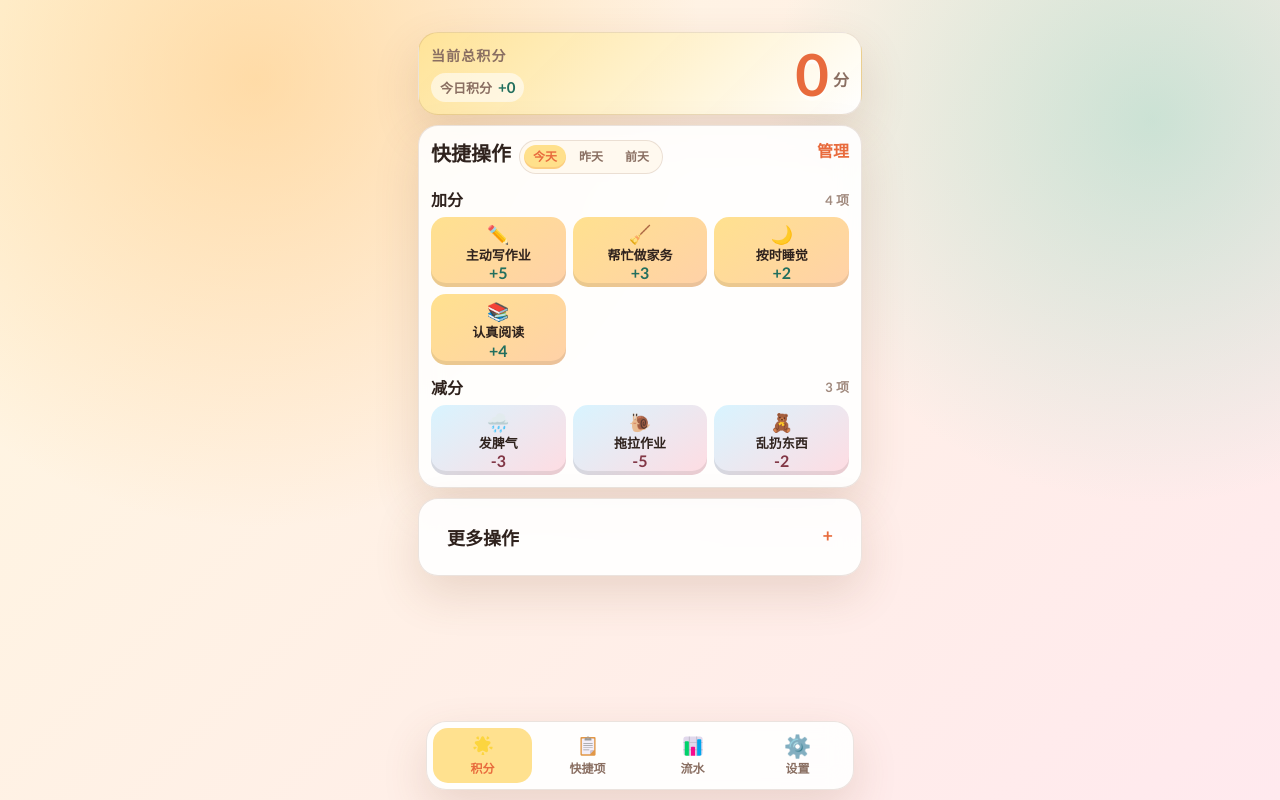
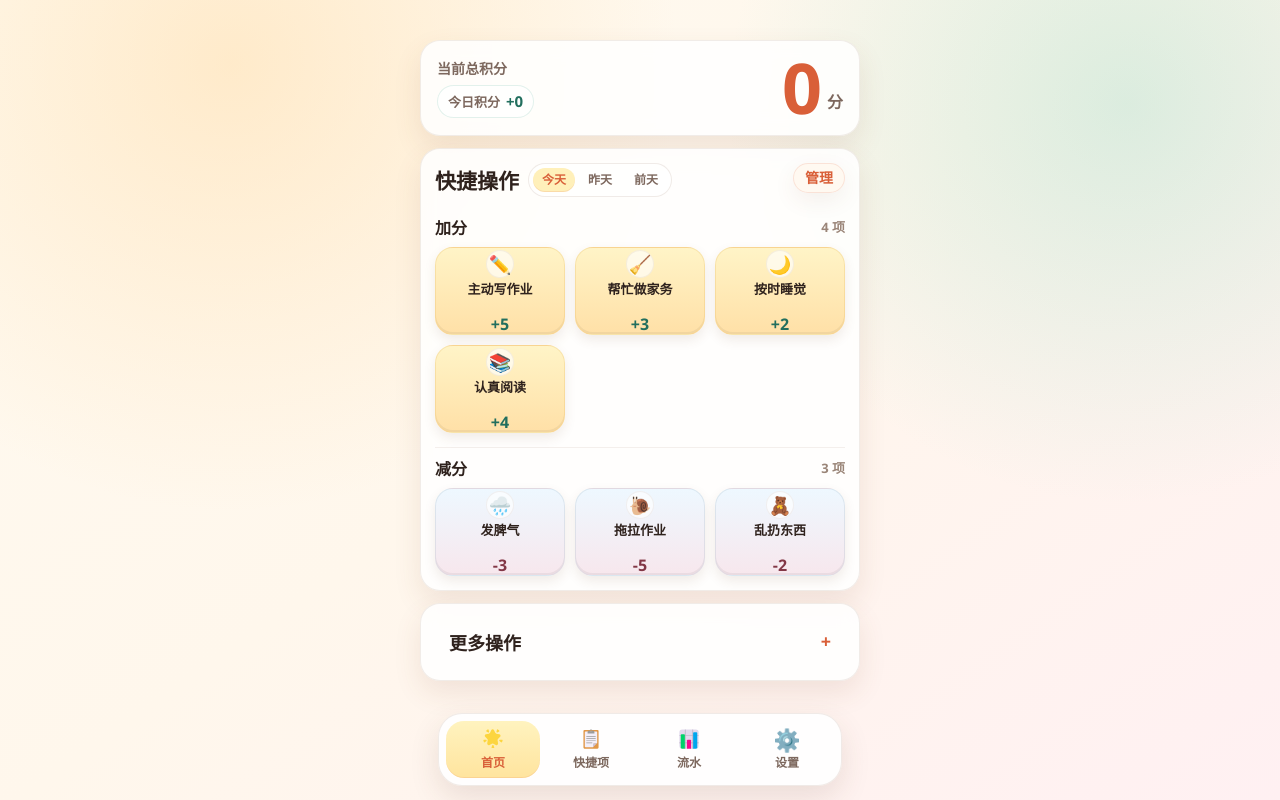
Before and after one commit to tyzou/XiaoYueJiFen, a Node server app: page / in a window 1280 px wide. Run offline with Node 20, Linux system fonts and the light colour scheme; the visitor is signed in with stand-in values (Sample User, id 1); data comes from the database, SQL or seed files in the repository; data that the repository does not hold is empty.

Commit message:
fix:　优化界面

```diff
--- a/public/styles.css
+++ b/public/styles.css
@@ -1,14 +1,14 @@
 :root {
-  --bg: #fff7df;
-  --bg-soft: #ffe9ee;
-  --ink: #4a342a;
+  --bg: #fffaf1;
+  --bg-soft: #fff3f5;
+  --ink: #46342c;
   --ink-strong: #2f221d;
-  --muted: #8a6f62;
-  --muted-soft: #a18a7e;
-  --card: rgba(255, 255, 255, 0.9);
-  --line: rgba(129, 91, 65, 0.16);
-  --primary: #ff8f5f;
-  --primary-deep: #e86b3d;
+  --muted: #7d685e;
+  --muted-soft: #9a8578;
+  --card: rgba(255, 255, 255, 0.88);
+  --line: rgba(129, 91, 65, 0.12);
+  --primary: #f68c61;
+  --primary-deep: #d95f38;
   --mint: #7ccfb7;
   --mint-deep: #36997e;
   --positive: #2f8e75;
@@ -17,7 +17,9 @@
   --danger-deep: #cc4656;
   --negative: #a64d5d;
   --negative-deep: #823746;
-  --shadow: 0 18px 45px rgba(123, 73, 45, 0.16);
+  --shadow: 0 14px 32px rgba(123, 73, 45, 0.1);
+  --shadow-soft: 0 8px 22px rgba(123, 73, 45, 0.08);
+  --shadow-card: 0 12px 28px rgba(123, 73, 45, 0.11);
 }
 
 * {
@@ -28,11 +30,18 @@ body {
   min-height: 100vh;
   margin: 0;
   color: var(--ink);
-  font-family: "Trebuchet MS", "Comic Sans MS", "Microsoft YaHei", sans-serif;
+  font-family: "Microsoft YaHei", "PingFang SC", "Hiragino Sans GB", "Segoe UI", sans-serif;
   background:
-    radial-gradient(circle at 20% 10%, rgba(255, 188, 96, 0.45), transparent 28rem),
-    radial-gradient(circle at 90% 15%, rgba(126, 207, 183, 0.4), transparent 24rem),
+    radial-gradient(circle at 18% 8%, rgba(255, 205, 127, 0.26), transparent 27rem),
+    radial-gradient(circle at 92% 14%, rgba(126, 207, 183, 0.24), transparent 25rem),
     linear-gradient(135deg, var(--bg) 0%, var(--bg-soft) 100%);
+}
+
+body:has(.home-layout) {
+  background:
+    radial-gradient(circle at 18% 8%, rgba(255, 206, 132, 0.34), transparent 28rem),
+    radial-gradient(circle at 88% 13%, rgba(137, 213, 191, 0.3), transparent 25rem),
+    linear-gradient(145deg, #fffaf0 0%, #fff7ec 48%, #fff0f2 100%);
 }
 
 button,
@@ -51,6 +60,10 @@ a {
   min-height: 100vh;
   margin: 0 auto;
   padding: 16px 16px 88px;
+}
+
+.page-shell:has(.home-layout) {
+  padding: 16px 10px 98px;
 }
 
 .tabbar,
@@ -64,28 +77,34 @@ a {
 
 .tabbar {
   position: fixed;
-  right: max(10px, calc((100vw - 460px) / 2 + 16px));
-  bottom: 10px;
-  left: max(10px, calc((100vw - 460px) / 2 + 16px));
+  right: max(18px, calc((100vw - 460px) / 2 + 28px));
+  bottom: 14px;
+  left: max(18px, calc((100vw - 460px) / 2 + 28px));
   z-index: 20;
   display: grid;
   grid-template-columns: repeat(4, 1fr);
-  gap: 6px;
+  gap: 4px;
   margin: 0;
-  padding: 6px;
-  border-radius: 20px;
+  padding: 7px;
+  border-radius: 24px;
+  background: rgba(255, 255, 255, 0.9);
+  box-shadow: 0 12px 30px rgba(93, 58, 38, 0.12);
+  backdrop-filter: blur(18px);
 }
 
 .tabbar a {
   display: grid;
+  min-height: 52px;
+  align-content: center;
   justify-items: center;
-  gap: 2px;
-  padding: 7px 8px;
-  border-radius: 15px;
+  gap: 3px;
+  padding: 7px 4px;
+  border-radius: 18px;
   color: var(--muted);
   font-size: 12px;
   font-weight: 800;
   text-align: center;
+  transition: background 0.16s ease, color 0.16s ease, transform 0.16s ease;
 }
 
 .tabbar iconify-icon {
@@ -99,7 +118,8 @@ a {
 
 .tabbar a.active {
   color: var(--primary-deep);
-  background: #ffe18f;
+  background: linear-gradient(180deg, #fff3bf, #ffe49e);
+  box-shadow: inset 0 -1px 0 rgba(217, 95, 56, 0.12);
 }
 
 .flash-area {
@@ -131,7 +151,15 @@ a {
 
 .home-layout {
   display: grid;
-  gap: 10px;
+  gap: 12px;
+  font-family: "Microsoft YaHei", "PingFang SC", "Hiragino Sans GB", "Segoe UI", sans-serif;
+}
+
+.home-layout > .card {
+  border-color: rgba(129, 91, 65, 0.11);
+  background: rgba(255, 255, 255, 0.86);
+  box-shadow: var(--shadow-card);
+  backdrop-filter: blur(10px);
 }
 
 .card {
@@ -147,13 +175,16 @@ a {
   display: grid;
   grid-template-columns: minmax(0, 1fr) auto;
   align-items: center;
-  gap: 12px;
-  min-height: 86px;
-  padding: 14px 16px;
+  gap: 14px;
+  min-height: 94px;
+  padding: 17px 18px;
   overflow: hidden;
+  border-color: rgba(218, 166, 89, 0.2);
+  border-radius: 26px;
   background:
-    linear-gradient(135deg, rgba(255, 225, 143, 0.92), rgba(255, 255, 255, 0.94)),
+    linear-gradient(135deg, rgba(255, 239, 190, 0.94), rgba(255, 252, 244, 0.96) 58%, rgba(236, 250, 244, 0.92)),
     var(--card);
+  box-shadow: 0 12px 28px rgba(125, 83, 38, 0.11);
 }
 
 .score-copy {
@@ -168,11 +199,12 @@ a {
   display: inline-flex;
   align-items: center;
   gap: 6px;
-  margin: 2px 0 0;
+  margin: 1px 0 0;
+  border: 1px solid rgba(54, 153, 126, 0.14);
   border-radius: 999px;
-  padding: 5px 9px;
-  color: var(--muted);
-  background: rgba(255, 255, 255, 0.58);
+  padding: 6px 10px;
+  color: var(--muted);
+  background: rgba(255, 255, 255, 0.68);
   font-size: 13px;
   font-weight: 800;
 }
@@ -190,15 +222,15 @@ a {
 .score-value {
   display: flex;
   align-items: end;
-  gap: 4px;
+  gap: 5px;
   color: var(--primary-deep);
 }
 
 .score-value strong {
   margin: 0;
-  font-size: clamp(44px, 13vw, 72px);
-  line-height: 0.82;
-  text-shadow: 0 4px 0 rgba(255, 255, 255, 0.7);
+  font-size: clamp(52px, 14vw, 76px);
+  line-height: 0.88;
+  text-shadow: 0 2px 0 rgba(255, 255, 255, 0.72);
 }
 
 .score-value span {
@@ -217,7 +249,7 @@ a {
   margin: 0 0 6px;
   font-size: 14px;
   font-weight: 800;
-  letter-spacing: 0.08em;
+  letter-spacing: 0;
 }
 
 h1,
@@ -243,7 +275,7 @@ h3 {
   align-items: center;
   justify-content: space-between;
   gap: 12px;
-  margin-bottom: 2px;
+  margin-bottom: 4px;
 }
 
 .home-action-title {
@@ -255,22 +287,34 @@ h3 {
   min-width: 0;
   flex-wrap: wrap;
   align-items: center;
-  gap: 8px;
+  gap: 9px;
 }
 
 .quick-title-tools h2 {
-  font-size: 20px;
+  margin: 0;
+  font-size: 21px;
+}
+
+.home-action-title > a {
+  flex: 0 0 auto;
+  border: 1px solid rgba(217, 95, 56, 0.14);
+  border-radius: 999px;
+  padding: 7px 11px;
+  background: rgba(255, 248, 238, 0.82);
+  box-shadow: var(--shadow-soft);
+  font-size: 14px;
+  line-height: 1;
 }
 
 .date-switch {
   display: inline-flex;
   flex: 0 0 auto;
   gap: 4px;
-  border: 1px solid var(--line);
+  border: 1px solid rgba(129, 91, 65, 0.12);
   border-radius: 999px;
   margin: 0;
   padding: 4px;
-  background: #fff9ef;
+  background: rgba(255, 255, 255, 0.68);
 }
 
 .date-switch label {
@@ -300,8 +344,8 @@ h3 {
 
 .date-switch input:checked + span {
   color: var(--primary-deep);
-  background: #ffe08b;
-  box-shadow: inset 0 -2px 0 rgba(232, 107, 61, 0.16);
+  background: #fff0ba;
+  box-shadow: inset 0 -1px 0 rgba(217, 95, 56, 0.14);
 }
 
 .date-switch input:focus + span {
@@ -312,7 +356,7 @@ h3 {
 .quick-grid {
   display: grid;
   grid-template-columns: repeat(3, minmax(0, 1fr));
-  gap: 7px;
+  gap: 10px;
 }
 
 .quick-grid form {
@@ -321,56 +365,74 @@ h3 {
 
 .quick-button {
   display: grid;
-  grid-template-rows: auto minmax(0, 1fr) auto;
+  grid-template-rows: 28px minmax(30px, auto) auto;
   align-content: center;
-  gap: 2px;
+  gap: 4px;
   width: 100%;
-  min-height: 64px;
-  padding: 7px 8px;
-  border: 0;
-  border-radius: 15px;
+  height: 90px;
+  min-height: 90px;
+  padding: 9px 8px 8px;
+  border: 1px solid transparent;
+  border-radius: 18px;
   color: var(--ink);
   cursor: pointer;
   text-align: center;
-  box-shadow: inset 0 -4px 0 rgba(0, 0, 0, 0.08);
-  transition: transform 0.14s ease, box-shadow 0.14s ease;
+  box-shadow: 0 5px 12px rgba(110, 72, 39, 0.1), inset 0 -2px 0 rgba(0, 0, 0, 0.05);
+  transition: transform 0.14s ease, box-shadow 0.14s ease, border-color 0.14s ease;
 }
 
 .quick-button:active {
-  transform: translateY(3px);
-  box-shadow: inset 0 -2px 0 rgba(0, 0, 0, 0.08);
+  transform: translateY(2px);
+  box-shadow: 0 3px 8px rgba(110, 72, 39, 0.08), inset 0 -1px 0 rgba(0, 0, 0, 0.05);
+}
+
+.quick-button:focus-visible {
+  outline: 3px solid rgba(246, 140, 97, 0.32);
+  outline-offset: 2px;
 }
 
 .quick-button.add {
-  background: linear-gradient(145deg, #ffe18f, #ffd1a8);
+  border-color: rgba(223, 167, 71, 0.22);
+  background: linear-gradient(180deg, #fff4c7, #ffe0a7);
 }
 
 .quick-button.subtract {
-  background: linear-gradient(145deg, #d8f4ff, #ffdce2);
+  border-color: rgba(111, 144, 160, 0.16);
+  background: linear-gradient(180deg, #eef8ff, #f7e7ed);
 }
 
 .quick-icon {
   display: inline-grid;
-  min-height: 22px;
+  width: 28px;
+  height: 28px;
+  min-height: 0;
+  margin: 0 auto;
+  border-radius: 999px;
   place-items: center;
+  background: rgba(255, 255, 255, 0.64);
+  box-shadow: inset 0 0 0 1px rgba(129, 91, 65, 0.08);
   font-size: 18px;
 }
 
 iconify-icon.quick-icon {
-  font-size: 22px;
+  font-size: 20px;
 }
 
 .quick-name {
   min-width: 0;
   overflow: hidden;
   color: var(--ink-strong);
-  font-weight: 800;
-  line-height: 1.25;
-  text-overflow: ellipsis;
-  white-space: nowrap;
+  display: -webkit-box;
+  font-weight: 800;
+  line-height: 1.18;
+  text-overflow: clip;
+  white-space: normal;
+  -webkit-box-orient: vertical;
+  -webkit-line-clamp: 2;
 }
 
 .quick-button strong {
+  align-self: end;
   font-weight: 900;
   font-size: 17px;
   line-height: 1;
@@ -386,13 +448,21 @@ iconify-icon.quick-icon {
 
 .action-card {
   display: grid;
-  gap: 10px;
-  padding: 14px;
+  gap: 14px;
+  padding: 16px;
+  border-radius: 26px;
+  background: rgba(255, 255, 255, 0.9);
+  box-shadow: var(--shadow-card);
 }
 
 .quick-section {
   display: grid;
-  gap: 6px;
+  gap: 8px;
+}
+
+.quick-section + .quick-section {
+  border-top: 1px solid rgba(129, 91, 65, 0.09);
+  padding-top: 8px;
 }
 
 .quick-section-head {
@@ -1706,17 +1776,18 @@ iconify-icon.item-preview-icon {
 }
 
 .score-panel {
-  min-height: 76px;
-  padding: 12px;
+  min-height: 92px;
+  padding: 16px;
 }
 
 .score-value strong {
-  font-size: clamp(40px, 15vw, 58px);
+  font-size: clamp(48px, 14vw, 70px);
 }
 
 .quick-button {
-  min-height: 60px;
-  padding: 6px;
+  height: 88px;
+  min-height: 88px;
+  padding: 8px 7px;
 }
 
 .quick-name {
@@ -1728,7 +1799,7 @@ iconify-icon.item-preview-icon {
 }
 
 .action-card {
-  padding: 12px;
+  padding: 14px;
 }
 
 .icon-picker-dialog {
--- a/src/server.js
+++ b/src/server.js
@@ -65,7 +65,7 @@ app.use((error, req, res, next) => {
 initializeDatabase()
   .then(() => {
     app.listen(appConfig.port, () => {
-      console.log(`XiaoYue JiFen is running on port ${appConfig.port}`);
+      console.log(`XiaoYue JiFen is running at http://localhost:${appConfig.port}`);
     });
   })
   .catch((error) => {
--- a/src/views/partials/footer.ejs
+++ b/src/views/partials/footer.ejs
@@ -2,7 +2,7 @@
         <nav class="tabbar app-tabbar" aria-label="主导航">
           <a class="<%= path === '/' ? 'active' : '' %>" href="/">
             <iconify-icon icon="fluent-emoji-flat:glowing-star" aria-hidden="true"></iconify-icon>
-            <span>积分</span>
+            <span>首页</span>
           </a>
           <a class="<%= path === '/quick-items' ? 'active' : '' %>" href="/quick-items">
             <iconify-icon icon="fluent-emoji-flat:clipboard" aria-hidden="true"></iconify-icon>
```
